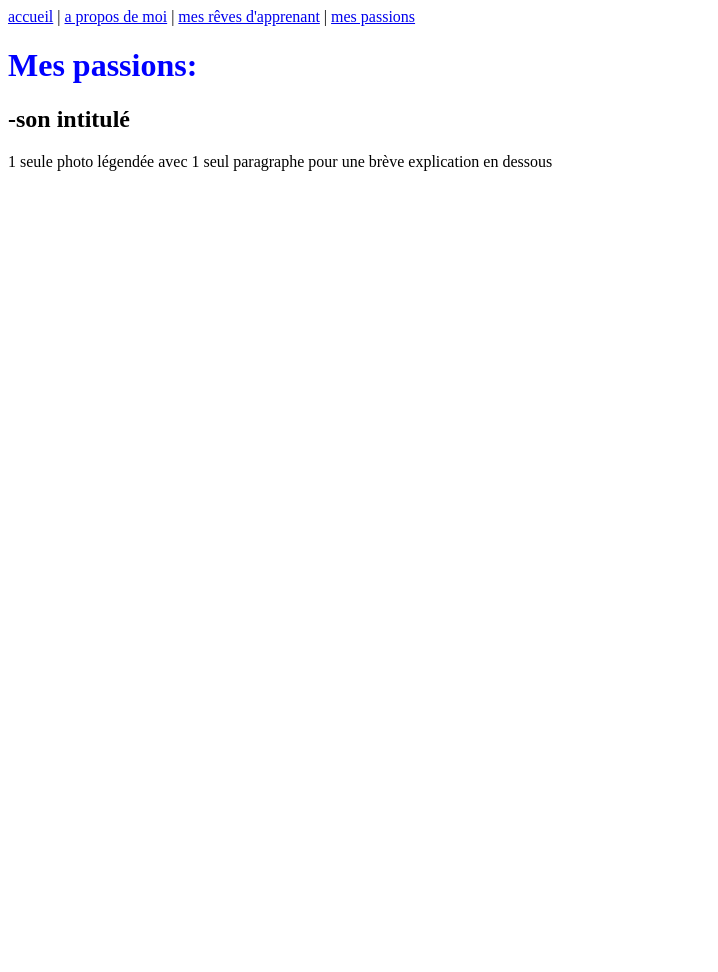
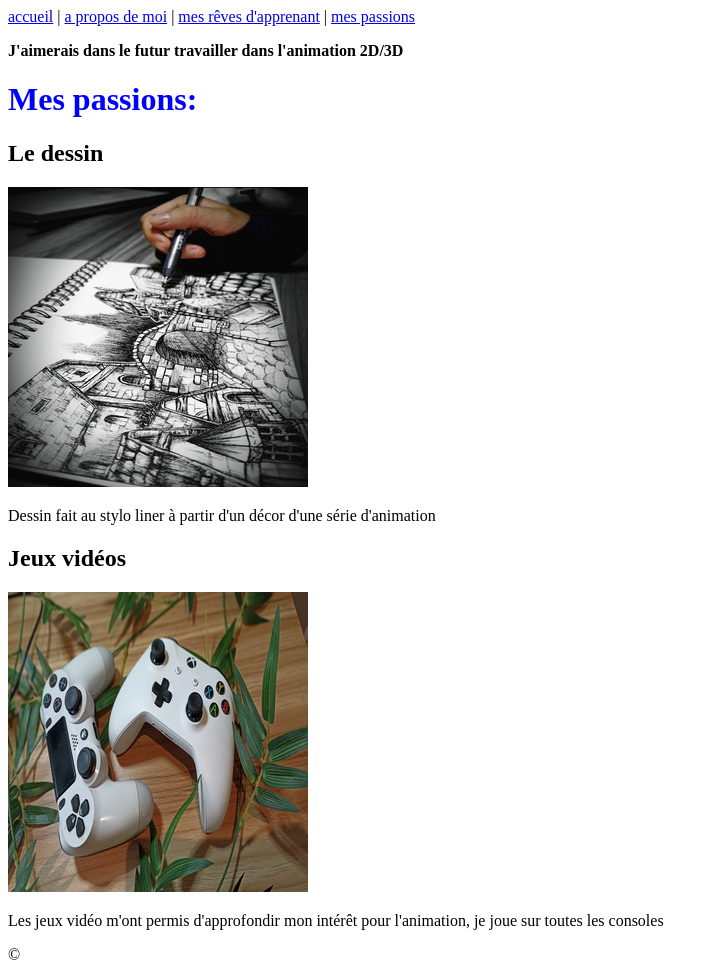
Before and after one commit to Marylinelesaffre/about-me, a plain HTML site: page my-passions.html in a window 1280 px wide. Shown: the whole page, without its empty margins (0-718 px from the left). Before the commit the page ends 800 px from the top, so only its background shows below. Drawn offline with Linux system fonts and the light colour scheme.

Commit message:
mes passions

```diff
--- /dev/null
+++ b/images/style/style.css
@@ -0,0 +1,6 @@
+h1{
+    color:blue
+   }
+    p {
+      color: black
+    }
--- a/index.html
+++ b/index.html
@@ -5,13 +5,15 @@
     <meta http-equiv="X-UA-Compatible" content="IE=edge">
     <meta name="viewport" content="width=device-width, initial-scale=1.0">
     <title>accueil</title>
-    <link rel="stylesheet" href="style.css">
+
     <nav>
         <a href="index.html">accueil</a> |
         <a href="about-me.html">a propos de moi</a> |
         <a href="my-dreams.html">mes rêves d'apprenant</a> |
         <a href="my-passions.html">mes passions</a>
+        <a href="cv-fr.pdf"></a>
       </nav>
+      <link rel="stylesheet" href="style.css">
 </head>
 <body>
 
@@ -28,6 +30,8 @@
     <br> avant d'en arriver là j'ai fais une garantit jeune, où j'ai reussie un concours
      d'entrer en école art et design à lille.</p>
 
+     &copy;
+
 
 </body>
 </html>
--- a/my-passions.html
+++ b/my-passions.html
@@ -11,14 +11,26 @@
         <a href="about-me.html">a propos de moi</a> |
         <a href="my-dreams.html">mes rêves d'apprenant</a> |
         <a href="my-passions.html">mes passions</a>
+        <a href="cv-fr.pdf"></a>
       </nav>
 </head>
 <body>
-    <h1>Mes passions:</h1>
-    <h2>-son intitulé</h2>
-
-    <p>1 seule photo  légendée avec 1 seul paragraphe pour une brève explication en dessous</p>
+    <p><strong>J'aimerais dans le futur travailler dans l'animation 2D/3D</strong></p>
 
 
+    <h1>Mes passions:</h1>
+    <h2>Le dessin</h2>
+
+    <a href="images/dessin grand.jpg"><img src="images/dessin petit.png" alt="dessin paysage"></a>
+
+    <p>Dessin fait au stylo liner à partir d'un décor d'une série d'animation </p>
+
+    <h2>Jeux vidéos</h2>
+    <a href="images/JV grand.jpg"><img src="images/JV petit.png" alt="photo manettes"></a>
+
+    <p>Les jeux vidéo m'ont permis d'approfondir mon intérêt pour l'animation, je joue sur toutes les consoles</p>
+
+
+&copy;
 </body>
 </html>
```
Also changed, not shown: about-me.html (+5 -2 lines), my-dreams.html (+6 -4 lines), images/JV petit.png (added), images/dessin grand.jpg (added), images/dessin petit.png (added), 2 other files.
